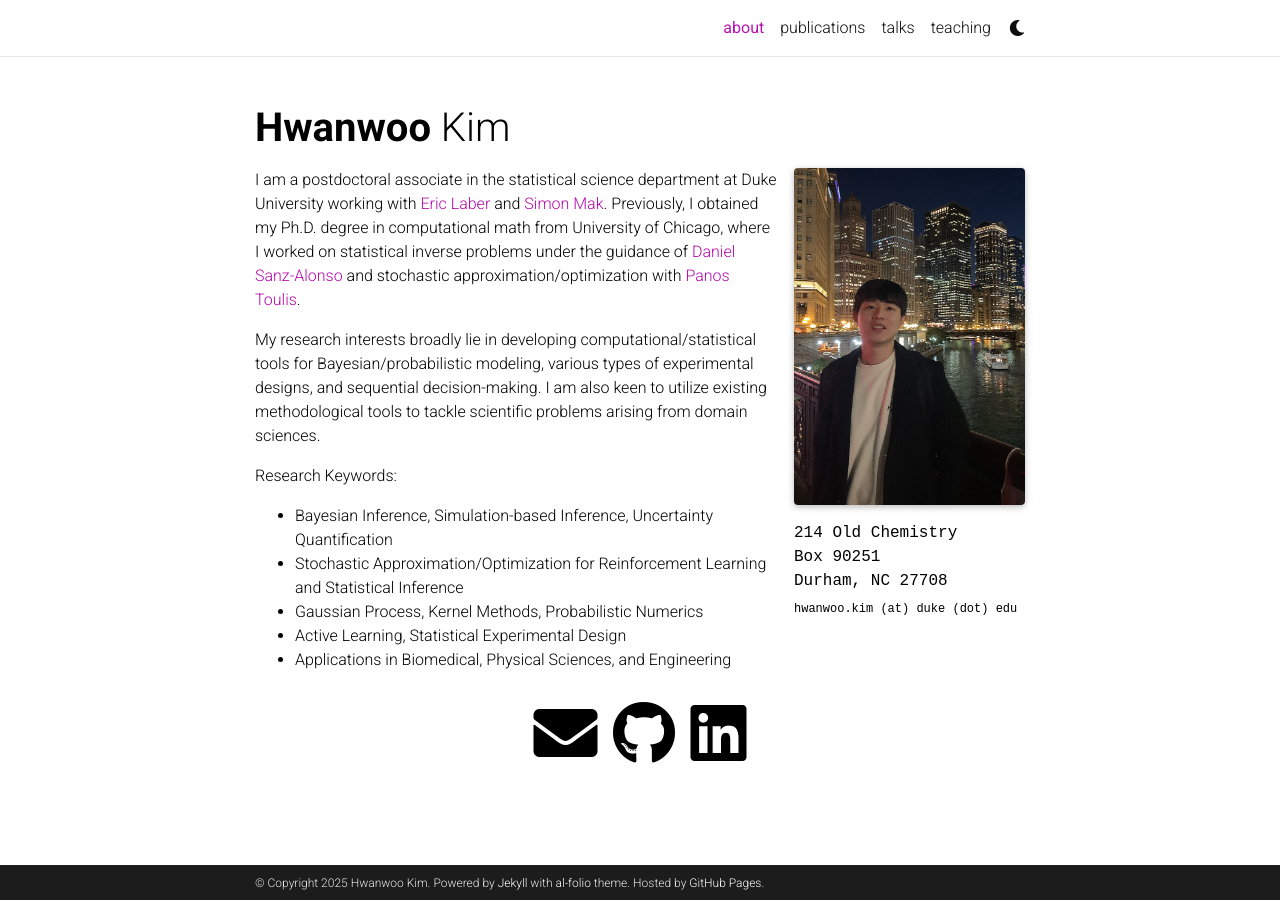
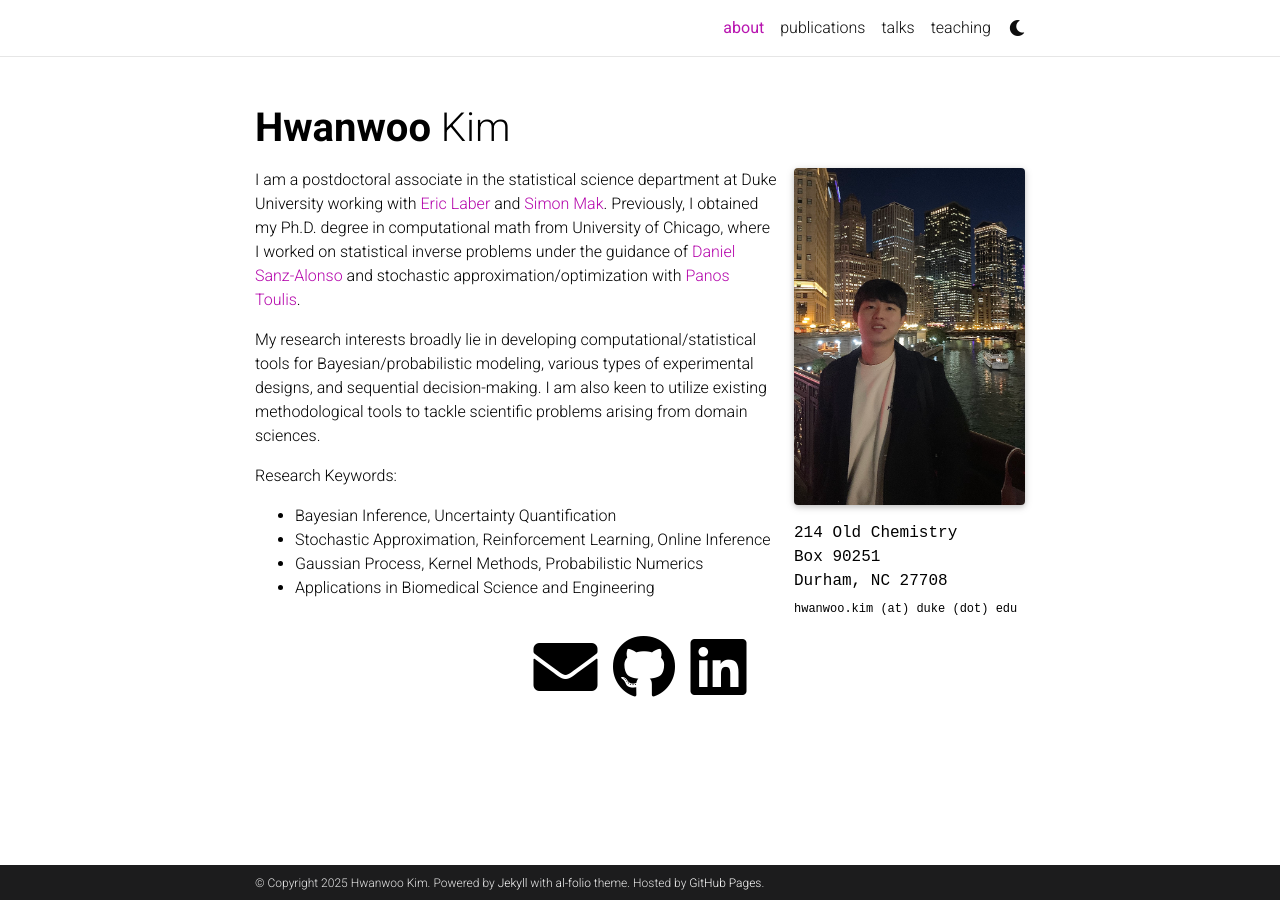
Before and after one commit to hwkim12/hwkim12.github.io, a Jekyll site: the page built from _pages/about.md, in a window 1280 px wide. Built offline with Jekyll 4.4.1, drawn with Linux system fonts in a browser that asks for light colours; full-size pictures stand in for the smaller copies a plugin makes; comment, search, counter and statistics services are not loaded; a style sheet for code colours, icons or effects is not loaded.

Commit message:
publication update

```diff
--- a/_pages/about.md
+++ b/_pages/about.md
@@ -24,9 +24,9 @@ I am a postdoctoral associate in the statistical science department at Duke Univ
 
 My research interests broadly lie in developing computational/statistical tools for Bayesian/probabilistic modeling, various types of experimental designs, and sequential decision-making. I am also keen to utilize existing methodological tools to tackle scientific problems arising from domain sciences.
 
+
 Research Keywords:
-* Bayesian Inference, Simulation-based Inference, Uncertainty Quantification
-* Stochastic Approximation/Optimization for Reinforcement Learning and Statistical Inference
+* Bayesian Inference, Uncertainty Quantification
+* Stochastic Approximation, Reinforcement Learning, Online Inference
 * Gaussian Process, Kernel Methods, Probabilistic Numerics
-* Active Learning, Statistical Experimental Design
-* Applications in Biomedical, Physical Sciences, and Engineering
+* Applications in Biomedical Science and Engineering
```
Also changed, not shown: _bibliography/papers.bib (+11 -3 lines).
